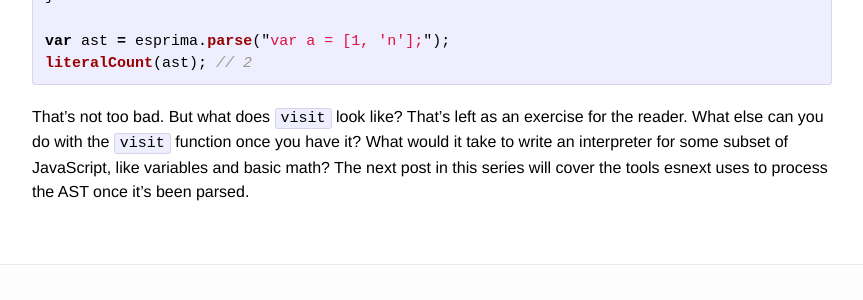
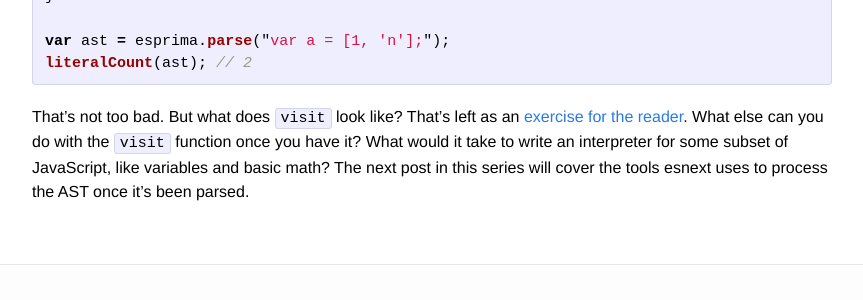
Before and after one commit to esnext/esnext.github.io, a Jekyll site: the page built from _posts/2014-07-31-what-is-an-ast.markdown, in a window 1280 px wide and 900 px high, scrolled down 3425 px. Shown: the part 473-773 px from the top of the window, without its empty margins (208-1071 px from the left). Built offline with Jekyll 4.4.1, drawn with Linux system fonts in a browser that asks for light colours; part of the change alters nothing that is shown.

```diff
--- a/_posts/2014-07-31-what-is-an-ast.markdown
+++ b/_posts/2014-07-31-what-is-an-ast.markdown
@@ -166,10 +166,11 @@ literalCount(ast); // 2
 
 {% endhighlight %}
 
-That's not too bad. But what does `visit` look like? That's left as an exercise for the reader. What else can you do with the `visit` function once you have it? What would it take to write an interpreter for some subset of JavaScript, like variables and basic math? The next post in this series will cover the tools esnext uses to process the AST once it's been parsed.
+That's not too bad. But what does `visit` look like? That's left as an [exercise for the reader][visit-exercise]. What else can you do with the `visit` function once you have it? What would it take to write an interpreter for some subset of JavaScript, like variables and basic math? The next post in this series will cover the tools esnext uses to process the AST once it's been parsed.
 
 [esnext]: https://github.com/esnext/esnext
 [esprima]: https://github.com/ariya/esprima.git
 [parser-api]: https://developer.mozilla.org/en-US/docs/Mozilla/Projects/SpiderMonkey/Parser_API
+[visit-exercise]: http://jsbin.com/yimapo/1/edit?js,output
 
 <script type="text/javascript" defer src="/js/esprima.js"></script>
```
